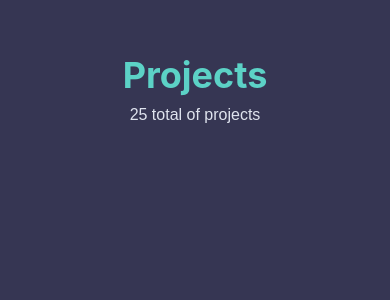
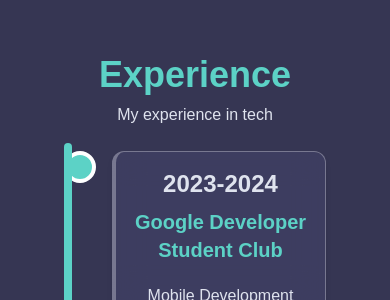
Before and after one commit to ddextroo/portfolio, a React (Create React App) app: page / in a window 390 px wide. Shown: the part 1700-2000 px from the top of the page. Built offline with nearby package versions, Linux system fonts and the light colour scheme.

Commit message:
yey done daw

```diff
--- a/src/App.js
+++ b/src/App.js
@@ -32,6 +32,7 @@
 import AOS from "aos";
 import "aos/dist/aos.css";
 import Confetti from "react-confetti";
+import ExperienceItem from "./components/experience";
 
 function App() {
   // https://github.com/developedbyed/react-portofolio-with-tailwind/blob/main/pages/index.js
@@ -44,6 +45,7 @@
   const [isSticky, setIsSticky] = useState(false);
   const [showScrollUpBtn, setShowScrollUpBtn] = useState(false);
   const [showModal, setShowModal] = useState(false);
+  const currentYear = new Date().getFullYear();
 
   const videoRef = useRef(null);
 
@@ -245,11 +247,11 @@
               isSticky ? "" : ""
             }`}
           >
-            <h1 className="text-xl px-8 text-colorAccent font-bold">
+            <h1 className="text-xl px-8 text-colorAccent font-poppins">
               <a
                 href="#home"
                 onClick={handleMenuItemClick}
-                className=""
+                className="font-bold"
               >
                 &lt;DDev\&gt;
               </a>
@@ -280,7 +282,7 @@
                     ? "fixed top-0 left-0 h-screen w-screen flex flex-col justify-center items-center bg-primaryDark text-center"
                     : "hidden"
                 } scrollspy md:flex md:flex-row md:items-center`}
-                items={["home", "about", "projects", "contact"]}
+                items={["home", "about", "experience", "projects", "contact"]}
                 currentClassName="isCurrent"
               >
                 <li
@@ -307,6 +309,17 @@
                 </li>
                 <li
                   className={`transition ease-in-out delay-150 hover:-translate-y-1 hover:scale-110 hover:bg-colorAccent p-2 rounded-md duration-200 mr-5 text-primaryLight text-lg scroll-smooth hover:scroll-auto ${
+                    activeSection === "experience"
+                      ? "bg-colorAccent p-2 rounded-md font-poppins"
+                      : ""
+                  }`}
+                >
+                  <a href="#experience" onClick={handleMenuItemClick}>
+                    Experience
+                  </a>
+                </li>
+                <li
+                  className={`transition ease-in-out delay-150 hover:-translate-y-1 hover:scale-110 hover:bg-colorAccent p-2 rounded-md duration-200 mr-5 text-primaryLight text-lg scroll-smooth hover:scroll-auto ${
                     activeSection === "projects"
                       ? "bg-colorAccent p-2 rounded-md font-poppins"
                       : ""
@@ -316,8 +329,6 @@
                     Projects
                   </a>
                 </li>
-              </Scrollspy>
-
                 {isMenuOpen && (
                   <li className="absolute top-0 right-0 mt-2 mr-4">
                     <button
@@ -328,6 +339,7 @@
                     </button>
                   </li>
                 )}
+              </Scrollspy>
             </ul>
           </nav>
           {showScrollUpBtn && (
@@ -413,7 +425,7 @@
             </div>
           </div>
         </section>
-        <section className="about min-h-fit" id="about">
+        <section className="about min-h-fit font-poppins" id="about">
           <div className={`p-10 ${isMenuOpen ? "hidden" : ""}`}>
             <div className="flex flex-col lg:flex-row items-center text-sm">
               <div class="p-10 md:w-1/2 md:pl-4" data-aos="zoom-in">
@@ -430,7 +442,7 @@
                 <h2 className=" text-4xl text-colorAccent font-bold md:text-3xl">
                   About
                 </h2>
-                <h3 className="font-poppins text-justify py-5 text-gray dark:text-gray-200 mx-auto md:text-lg">
+                <h3 className="text-justify py-5 text-gray dark:text-gray-200 mx-auto md:text-lg">
                   I'm Dexter G. Inguito, a self-taught developer passionate
                   about coding and creativity. My goal is to become a senior
                   developer, constantly pushing my limits to find innovative
@@ -468,6 +480,45 @@
             </div>
           </div>
         </section>
+        <section
+          id="experience"
+          className="experience p-10 min-h-fit font-poppins"
+        >
+          <h2 className=" text-4xl text-colorAccent font-bold md:text-3xl py-2">
+            Experience
+          </h2>
+          <p className="font-poppins text-md text-gray">
+            My experience in tech
+          </p>
+          <div className="max-w-xl mx-auto">
+            <ExperienceItem
+              year="2023-2024"
+              title="Google Developer Student Club"
+              description="Mobile Development Lead"
+            />
+            <ExperienceItem
+              year="2021-Present"
+              title="Ultima Reviewer"
+              description="Full Stack Mobile Developer for the app 'Iskolar ng Bayan'."
+            />
+            <ExperienceItem
+              year="2020-Present"
+              title="Freelancer"
+              description="Freelancing on mobile, and software apps."
+            />
+            <ExperienceItem
+              year="2020"
+              title="Unirises"
+              description="As Project Lead and MVP developer"
+            />
+            <ExperienceItem
+              year="2018-2020"
+              title="Security Researcher"
+              description="Self taught cybersecurity stuff"
+            />
+            {/* Add more ExperienceItem components for additional experiences */}
+          </div>
+        </section>
         {/* projects */}
         <section id="projects" className="p-10 min-h-fit">
           <h2 className=" text-4xl text-colorAccent font-bold md:text-3xl py-2">
@@ -478,7 +529,7 @@
             <Projs></Projs>
           </div>
         </section>
-        <section className="contact min-h-fit" id="contact">
+        <section className="contact min-h-fit font-poppins" id="contact">
           <div className={`p-10 ${isMenuOpen ? "hidden" : ""}`}>
             <div className="flex flex-col lg:flex-row justify-center items-center text-sm">
               <div class="m-5 md:basis-1/2 rounded-md" data-aos="zoom-in">
@@ -536,7 +587,7 @@
                   </div>
                   <div className="mb-5 flex justify-end items-center">
                     <a href="https://github.com/ddextroo">
-                      <MySVG2 className="mr-2 w-8 h-8 hover:brightness-125" />
+                      <MySVG2 className="mr-1 w-8 h-8 hover:brightness-125" />
                     </a>
                     <a href="https://www.linkedin.com/in/dexter-inguito-b039a827b">
                       <MySVG3 className="mr-2 w-8 h-8 hover:brightness-125" />
@@ -554,6 +605,9 @@
             </div>
           </div>
         </section>
+        <footer className="backdrop-filter backdrop-blur-lg rounded-t-xl border-white/30 border bg-primaryDarkLight/30 text-gray py-4 text-center font-poppins">
+          <p>Copyright &copy; 2019 - {currentYear} DDev | All Rights Reserved.</p>
+        </footer>
         {showModal && <Modal onClose={closeModal} />}
       </div>
     </Router>
--- /dev/null
+++ b/src/components/experience.js
@@ -0,0 +1,20 @@
+import React from "react";
+
+const ExperienceItem = ({ year, title, description }) => (
+  <div className="relative p-6">
+    {/* Timeline Dot */}
+    <div className="absolute h-8 w-8 bg-colorAccent rounded-full border-4 border-white"></div>
+
+    {/* Timeline Line */}
+    <div className="w-2 bg-colorAccent rounded-lg absolute top-0 bottom-0 mt-4"></div>
+
+    {/* Timeline Content */}
+    <div className="ml-12 p-4 border-l-4 backdrop-filter backdrop-blur-lg rounded-xl border-white/30 border bg-primaryDarkLight/30 shadow-md">
+      <h3 className="text-2xl font-semibold mb-2 text-gray">{year}</h3>
+      <h4 className="text-xl font-semibold text-colorAccent mb-5">{title}</h4>
+      <p className="text-gray">{description}</p>
+    </div>
+  </div>
+);
+
+export default ExperienceItem;
```
Lines whose indentation alone changed are shown as unchanged.
